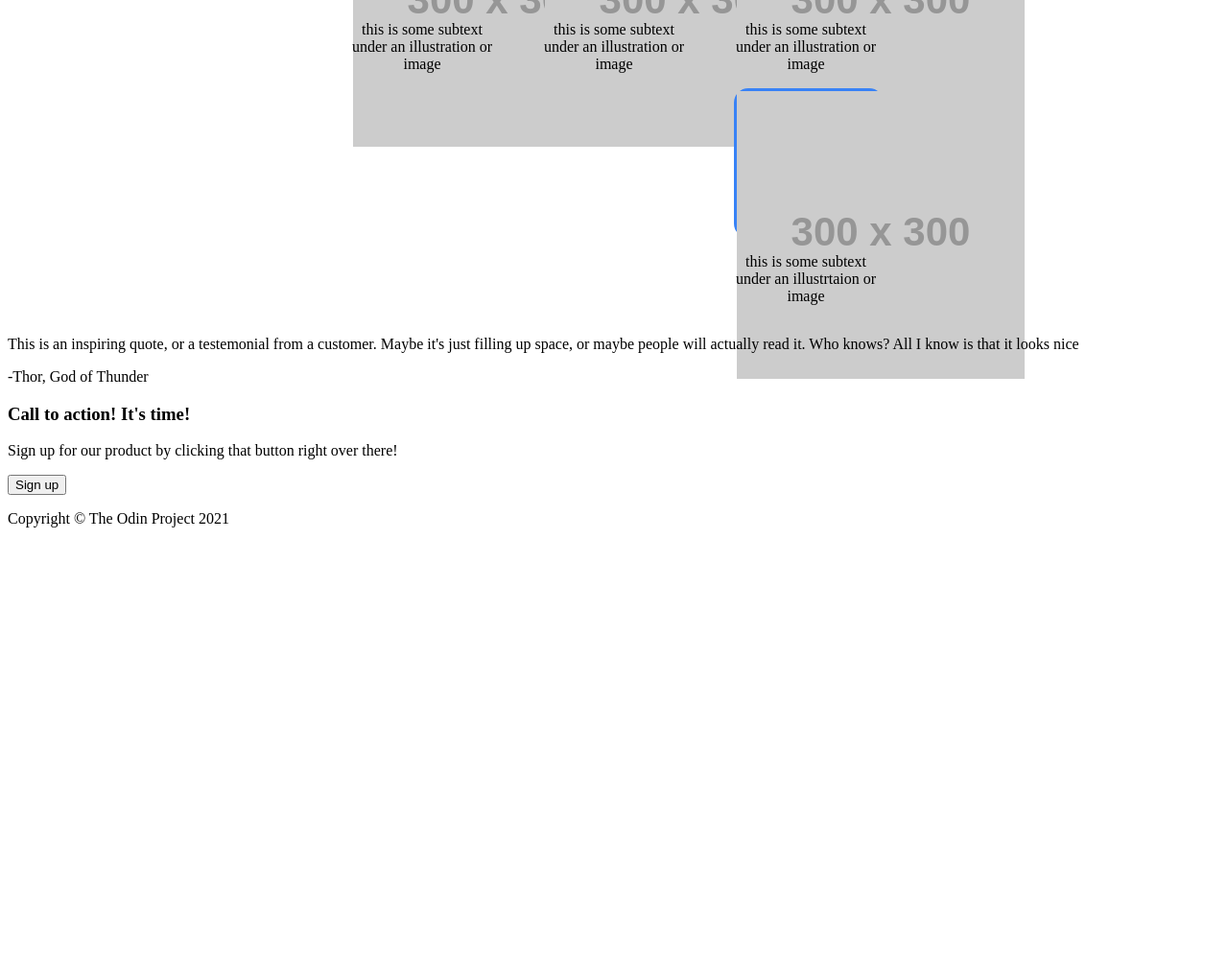
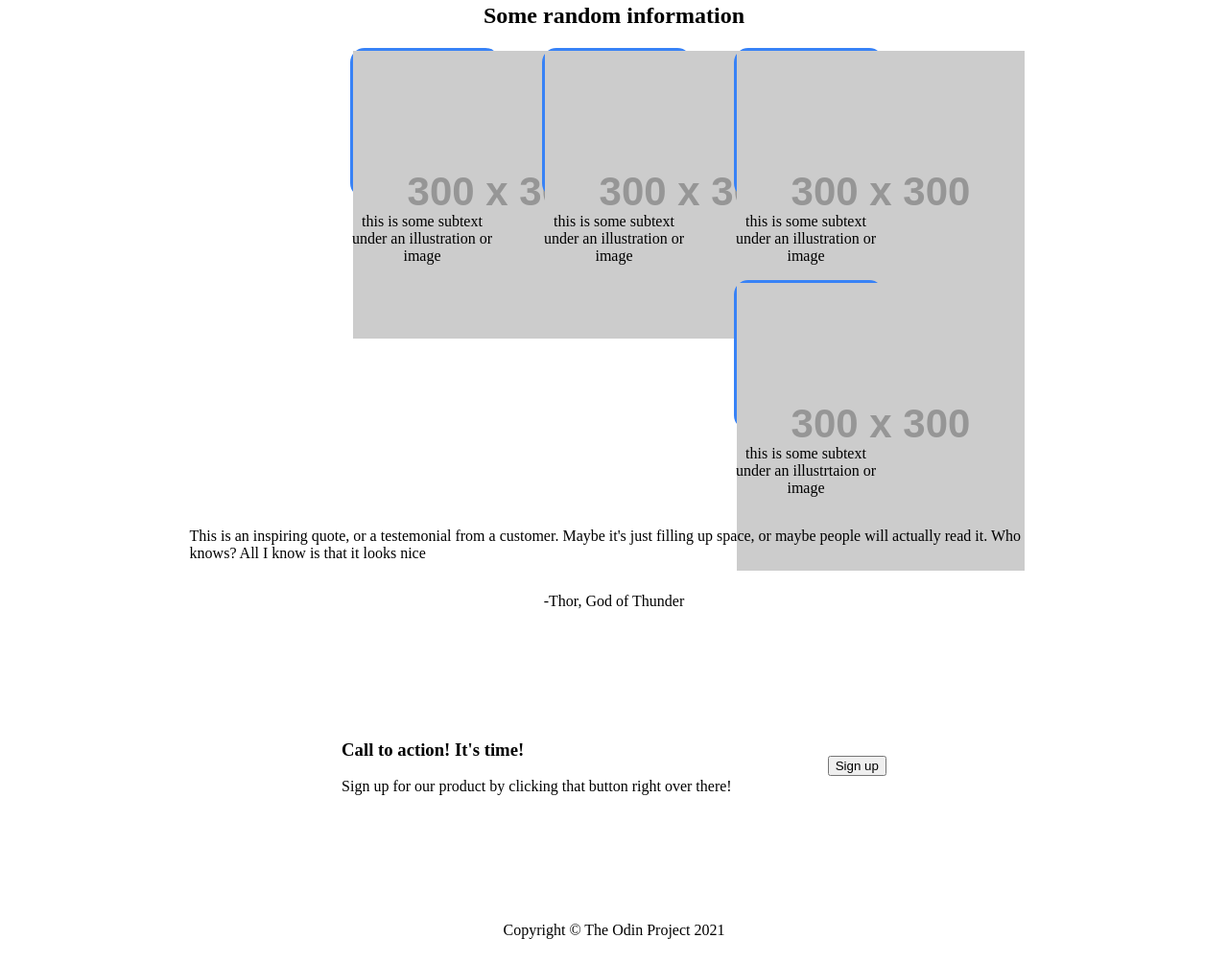
Before and after one commit to vincentcomfy/project_landing_page, a plain HTML site: page index.html in a window 1280 px wide. Shown: the part 475-1478 px from the top of the page at 96% size. Before the commit the page ends 1041 px from the top, so only its background shows below. Drawn offline with Linux system fonts and the light colour scheme; placeholder pictures from the web are drawn by us.

Commit message:
finished applying initial container positioning

```diff
--- a/style.css
+++ b/style.css
@@ -36,6 +36,8 @@ li {
     margin-left: 15%;
     margin-right: 15%;
     gap: 50px;
+    padding-top: 100px;
+    padding-bottom: 100px;
 }
 
 .left-bottom-header {
@@ -52,7 +54,7 @@ li {
 .right-bottom-header img {
     background-color: lightgray;
     width: 450px;
-    height: 200px;
+    height: 200px;2
 }
 
 .information-section {
@@ -90,3 +92,37 @@ li {
     width: 150px;
     text-align: center;
 }
+
+.quote-section {
+    display: flex;
+    flex-direction: column;
+    justify-content: center;
+    align-items: center;
+    margin-left: 15%;
+    margin-right: 15%;
+}
+
+
+.call-to-action {
+    display: flex;
+    flex-direction: column;
+    justify-content: center;
+    align-items: center;
+    margin-left: 15%;
+    margin-right: 15%;
+}
+
+.action-container {
+    display: flex;
+    justify-content: space-around;
+    align-items: center;
+    gap: 100px;
+    padding-top: 100px;
+    padding-bottom: 100px;
+}
+
+.footer {
+    display: flex;
+    justify-content: center;
+    align-items: center;
+}
```
